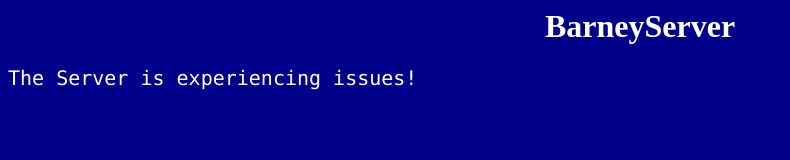
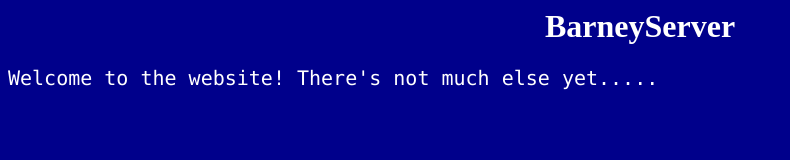
Before and after one commit to dino-boon/web, a plain HTML site: page index.html in a window 1280 px wide. Shown: the whole page, without its empty margins (0-790 px from the left). Drawn offline with Linux system fonts and the light colour scheme.

Commit message:
Update message in index.html

```diff
--- a/index.html
+++ b/index.html
@@ -13,5 +13,6 @@
 
 
 <p>
-    The Server is experiencing issues!
+    Welcome to the website!
+    There's not much else yet.....
 </p>
```
